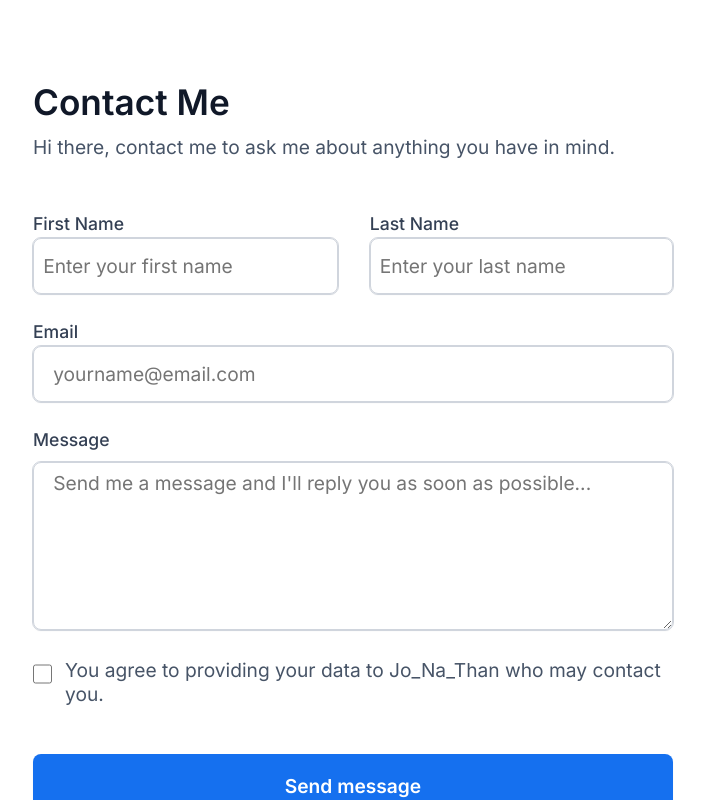
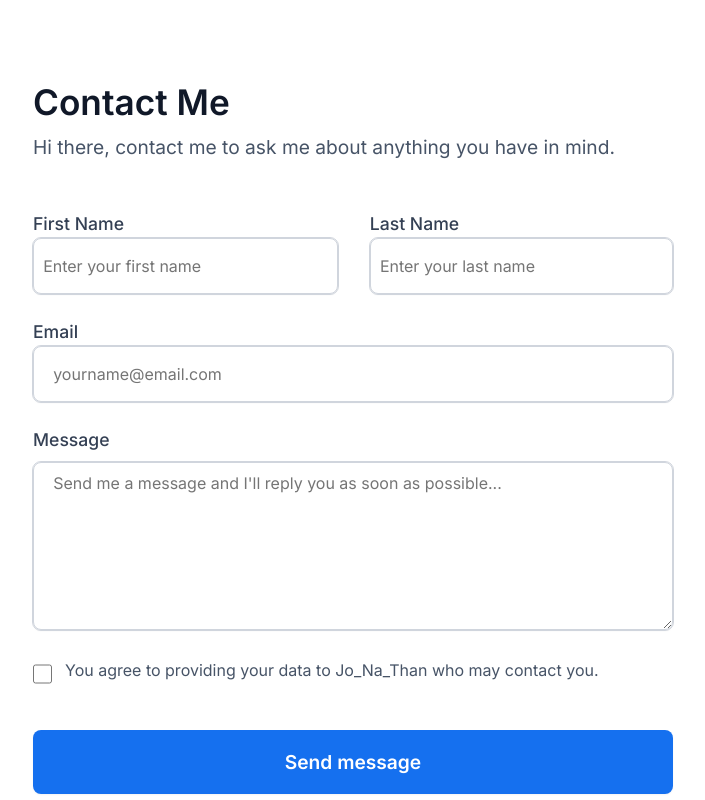
Before and after one commit to Jozz77/Linktree--HNG, a React (Create React App) app in the folder linktree/: page /contact in a window 1280 px wide. Shown: the top 800 px of the page, without its empty margins (287-992 px from the left). Built offline with nearby package versions, Linux system fonts and the light colour scheme.

Commit message:
Feature: change the font size for some elements

```diff
--- a/linktree/src/contact.css
+++ b/linktree/src/contact.css
@@ -61,7 +61,7 @@ label{
     box-shadow: 0px 1px 2px rgba(16, 24, 40, 0.05);
     height: 7vh;
     font-weight: 400;
-    font-size: 1.2rem;
+    font-size: 1rem;
     line-height: 24px;
     padding: 0 3%;
     color: var(--footer-text);
@@ -90,7 +90,7 @@ label{
 }
 form span{
     font-weight: 400;
-    font-size: 1.2rem;
+    font-size: 1rem;
     line-height: 24px;
     color: var(--span-color);
     margin-left: 5%;
```
